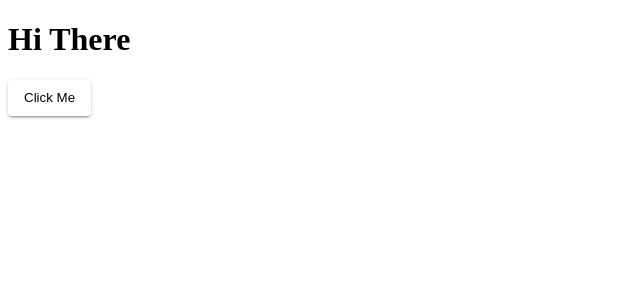
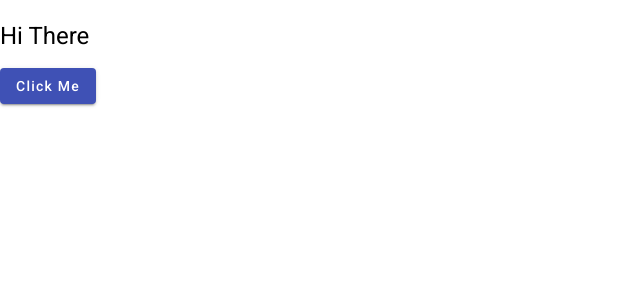
Before and after one commit to dmitryprogrammer/angular-latest-features-try, an Angular app: page / in a window 1280 px wide. Shown: the top 300 px of the page, without its empty margins (0-640 px from the left). Built offline with nearby package versions, Linux system fonts and the light colour scheme.

Commit message:
[first-signals] Installed Angular Material with Custom Styles.

```diff
--- a/angular.json
+++ b/angular.json
@@ -30,6 +30,7 @@
               "src/assets"
             ],
             "styles": [
+              "@angular/material/prebuilt-themes/indigo-pink.css",
               "src/styles.scss"
             ],
             "scripts": []
@@ -93,6 +94,7 @@
               "src/assets"
             ],
             "styles": [
+              "@angular/material/prebuilt-themes/indigo-pink.css",
               "src/styles.scss"
             ],
             "scripts": []
@@ -100,5 +102,8 @@
         }
       }
     }
+  },
+  "cli": {
+    "analytics": false
   }
 }
--- a/package.json
+++ b/package.json
@@ -11,10 +11,12 @@
   "private": true,
   "dependencies": {
     "@angular/animations": "^16.0.0",
+    "@angular/cdk": "^16.0.1",
     "@angular/common": "^16.0.0",
     "@angular/compiler": "^16.0.0",
     "@angular/core": "^16.0.0",
     "@angular/forms": "^16.0.0",
+    "@angular/material": "^16.0.1",
     "@angular/platform-browser": "^16.0.0",
     "@angular/platform-browser-dynamic": "^16.0.0",
     "@angular/router": "^16.0.0",
--- a/src/index.html
+++ b/src/index.html
@@ -1,13 +1,16 @@
 <!doctype html>
-<html lang="en">
+<html lang='en'>
 <head>
-  <meta charset="utf-8">
+  <meta charset='utf-8'>
   <title>Angular16FeaturesTry</title>
-  <base href="/">
-  <meta name="viewport" content="width=device-width, initial-scale=1">
-  <link rel="icon" type="image/x-icon" href="favicon.ico">
+  <base href='/'>
+  <meta content='width=device-width, initial-scale=1' name='viewport'>
+  <link href='favicon.ico' rel='icon' type='image/x-icon'>
+  <link href='https://fonts.gstatic.com' rel='preconnect'>
+  <link href='https://fonts.googleapis.com/css2?family=Roboto:wght@300;400;500&display=swap' rel='stylesheet'>
+  <link href='https://fonts.googleapis.com/icon?family=Material+Icons' rel='stylesheet'>
 </head>
-<body>
-  <app-root></app-root>
+<body class='mat-typography'>
+<app-root></app-root>
 </body>
 </html>
--- a/src/styles.scss
+++ b/src/styles.scss
@@ -1 +1,15 @@
 /* You can add global styles to this file, and also import other style files */
+
+html, body {
+  height: 100%;
+}
+
+body {
+  margin: 0;
+  font-family: Roboto, "Helvetica Neue", sans-serif;
+}
+
+.container {
+  max-width: 1400px;
+  margin: 20px auto;
+}
```
Also changed, not shown: 1 other file (tests, documents, lock files or other folders).
